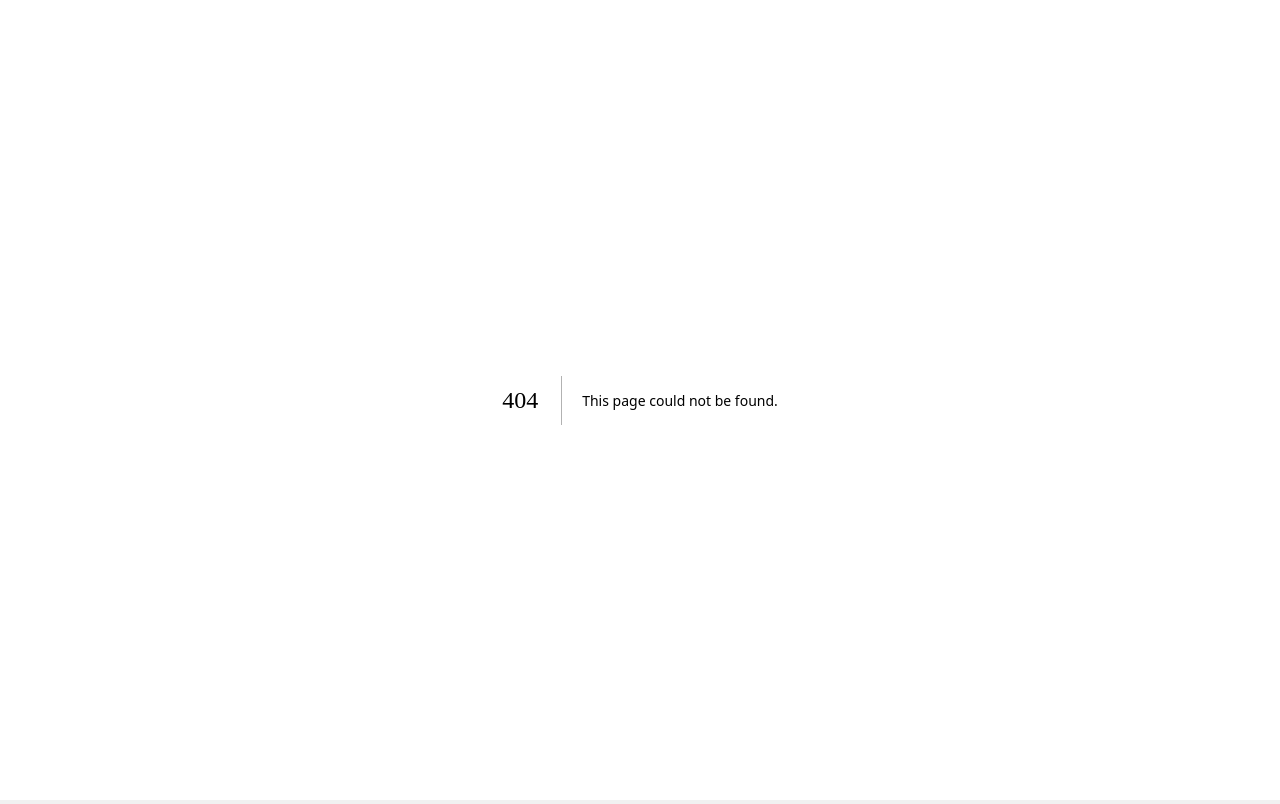
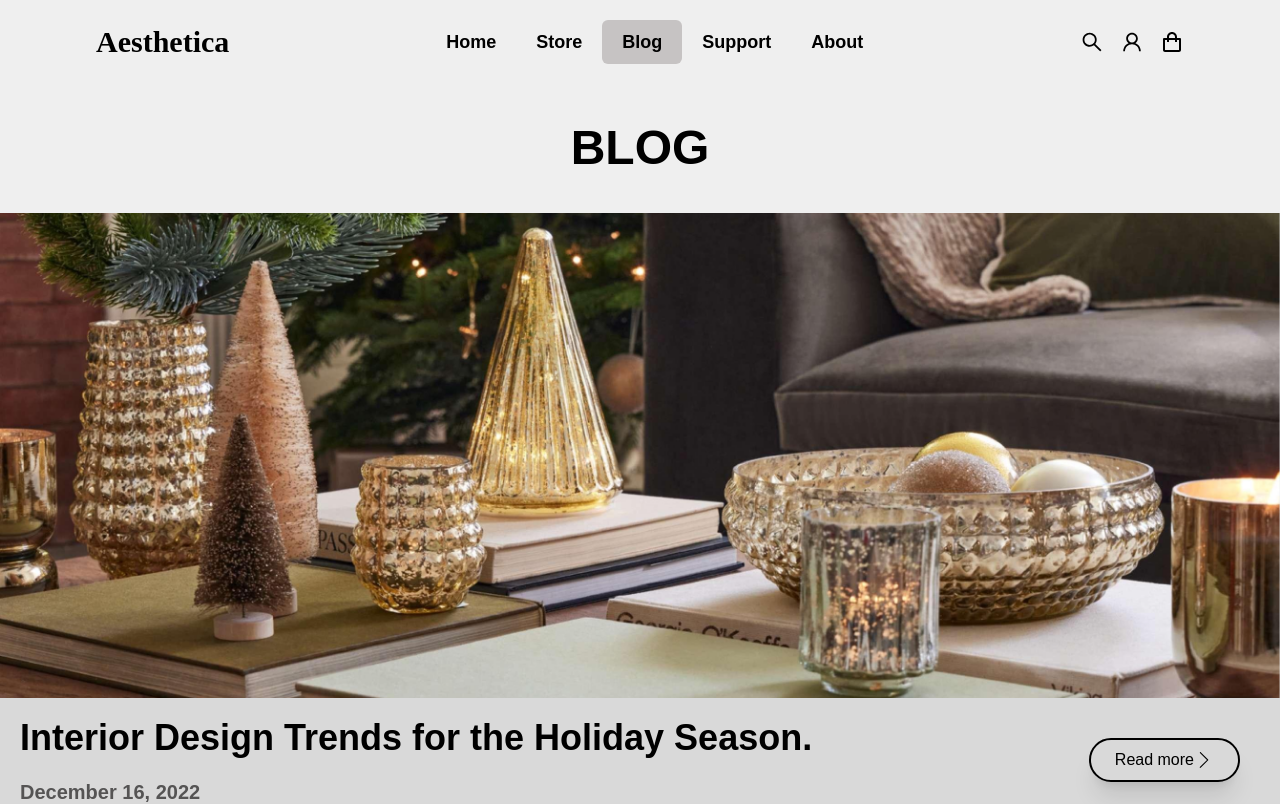
Before and after one commit to vdumic/HCI-2022-23, a Next.js app in the folder aesthetica/: page /blog in a window 1280 px wide. Before the commit this address had no page. Shown: the top 804 px of the page. Built offline with nearby package versions, Linux system fonts and the light colour scheme.

Commit message:
WIP: Blog page

```diff
--- /dev/null
+++ b/aesthetica/components/Blog/BigButton.js
@@ -0,0 +1,17 @@
+import Link from "next/link";
+import { SlArrowRight } from "react-icons/sl";
+
+const BigButton = ({ title, link }) => {
+  return (
+    <div>
+      <Link href={link}>
+        <button className="flex justify-center bg-blog hover:bg-bckgrnd text-black text-m font-medium py-2 px-6 border-2 border-black rounded-full shadow-xl">
+          <p>{title}</p>
+          <SlArrowRight className="h-5 w-5 sm:inline cursor-pointer pt-1" />
+        </button>
+      </Link>
+    </div>
+  );
+};
+
+export default BigButton;
--- /dev/null
+++ b/aesthetica/components/Blog/BigPost.js
@@ -0,0 +1,26 @@
+import Image from "next/image";
+import Image1 from "../../assets/blog1.png";
+import BigButton from "./BigButton";
+
+const BigPost = () => {
+  return (
+    <div className="bg-blog">
+      <Image alt="post" src={Image1} width="1300" height="550" />
+      <div className="flex justify-between">
+        <div className="m-5">
+          <p className="text-4xl font-semibold">
+            Interior Design Trends for the Holiday Season.
+          </p>
+          <p className="text-blog-text text-xl font-semibold my-5">
+            December 16, 2022
+          </p>
+        </div>
+        <div className="m-10">
+          <BigButton title="Read more" link="/blog" />
+        </div>
+      </div>
+    </div>
+  );
+};
+
+export default BigPost;
--- /dev/null
+++ b/aesthetica/pages/blog/index.js
@@ -0,0 +1,17 @@
+import BigPost from "../../components/Blog/BigPost";
+import HeaderFooterLayout from "../../layouts/HeaderFooterLayout";
+
+const Blog = () => {
+  return (
+    <HeaderFooterLayout title="Aesthetica / Blog">
+      <div className="flex justify-center my-10">
+        <p className="font-semibold text-5xl">BLOG</p>
+      </div>
+      <div className="flex justify-center my-10">
+        <BigPost />
+      </div>
+    </HeaderFooterLayout>
+  );
+};
+
+export default Blog;
--- a/aesthetica/tailwind.config.js
+++ b/aesthetica/tailwind.config.js
@@ -15,6 +15,10 @@ module.exports = {
           DEFAULT: "#e7e4e4d9",
           dark: "#bfbbbbd9",
         },
+        blog: {
+          DEFAULT: "#d9d9d9",
+          text: "#555454",
+        },
       },
     },
   },
```
Also changed, not shown: aesthetica/assets/blog1.png (added).
